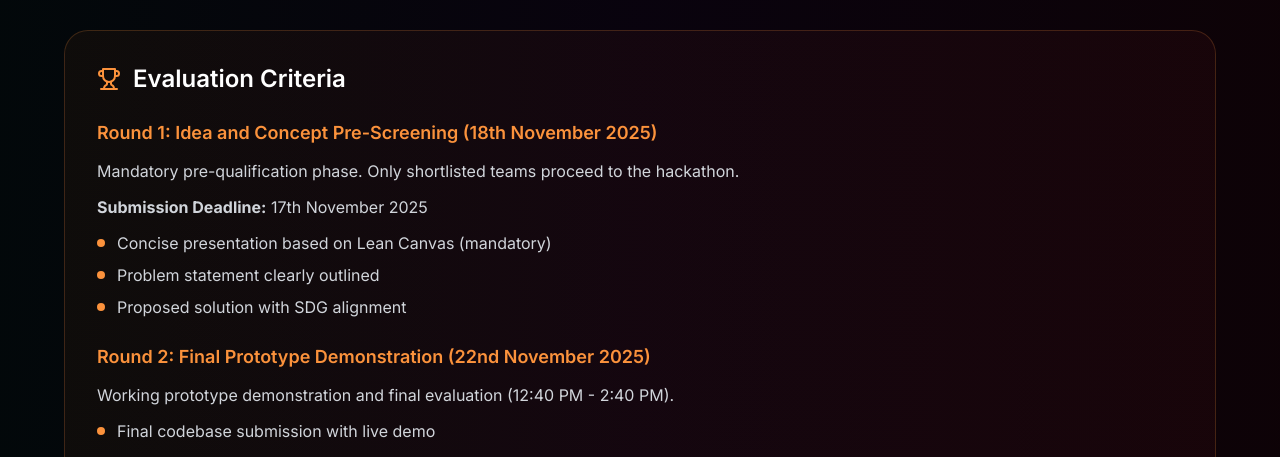
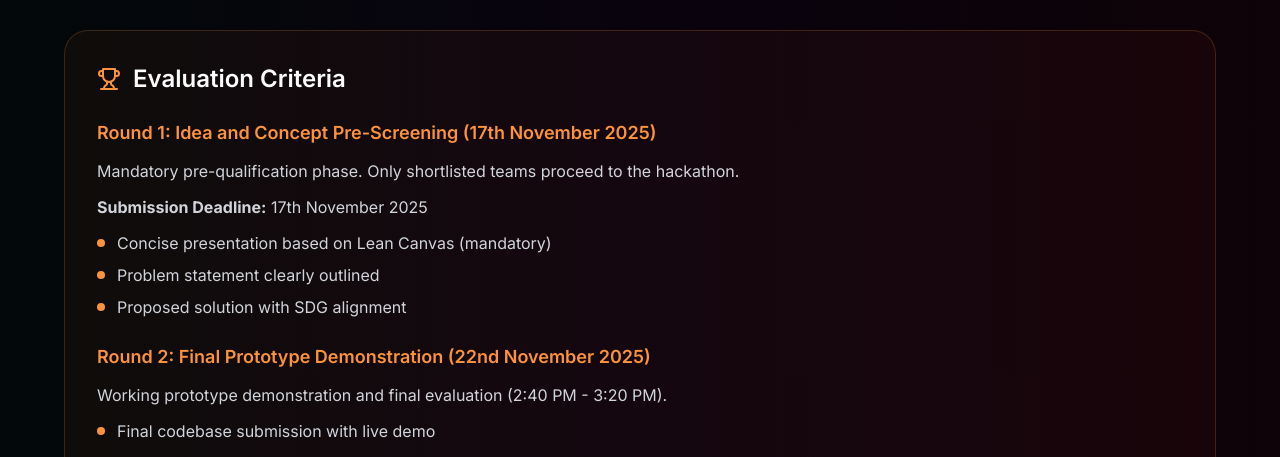
Before and after one commit to SrinidhiM7/devbraze-website, a Next.js app: page /events/code-crusade-2025 in a window 1280 px wide. Shown: the part 1912-2369 px from the top of the page. Built offline with nearby package versions, Linux system fonts and the light colour scheme.

Commit message:
update: changes in details

```diff
--- a/src/app/events/code-crusade-2025/page.tsx
+++ b/src/app/events/code-crusade-2025/page.tsx
@@ -280,7 +280,7 @@ export default function CodeCrusade2025Page() {
 
               <div className="space-y-6">
                 <div>
-                  <h4 className="text-lg font-semibold text-orange-400 mb-3">Round 1: Idea and Concept Pre-Screening (18th November 2025)</h4>
+                  <h4 className="text-lg font-semibold text-orange-400 mb-3">Round 1: Idea and Concept Pre-Screening (17th November 2025)</h4>
                   <p className="text-gray-300 mb-3">Mandatory pre-qualification phase. Only shortlisted teams proceed to the hackathon.</p>
                   <p className="text-gray-300 mb-3"><strong>Submission Deadline:</strong> 17th November 2025</p>
                   <div className="space-y-2">
@@ -301,7 +301,7 @@ export default function CodeCrusade2025Page() {
 
                 <div>
                   <h4 className="text-lg font-semibold text-orange-400 mb-3">Round 2: Final Prototype Demonstration (22nd November 2025)</h4>
-                  <p className="text-gray-300 mb-3">Working prototype demonstration and final evaluation (12:40 PM - 2:40 PM).</p>
+                  <p className="text-gray-300 mb-3">Working prototype demonstration and final evaluation (2:40 PM - 3:20 PM).</p>
                   <div className="space-y-2">
                     <div className="flex items-start gap-3">
                       <div className="w-2 h-2 bg-orange-400 rounded-full mt-2 flex-shrink-0"></div>
```
